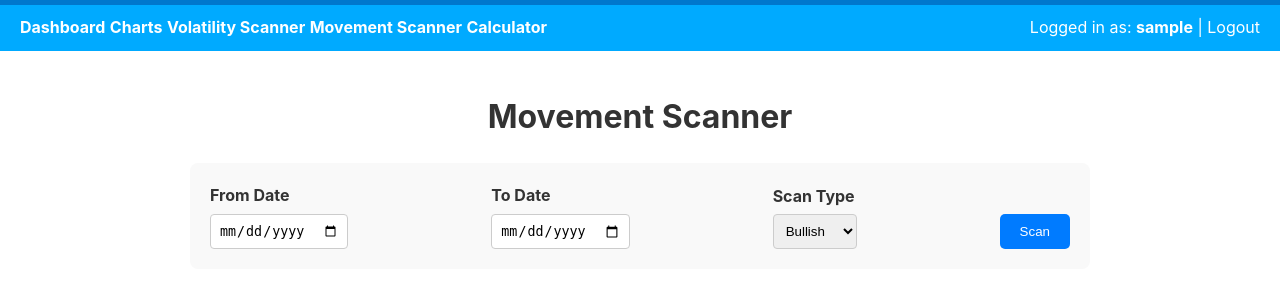
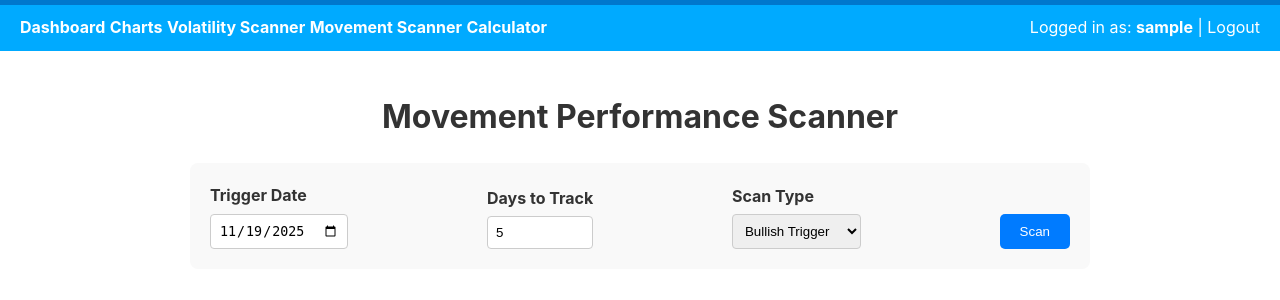
Before and after one commit to mail2satya/backtest, a Flask app: page /movement_scanner in a window 1280 px wide. Shown: the top 300 px of the page. Run offline with Flask 3, Linux system fonts and the light colour scheme; the visitor is signed in with stand-in values (Sample User, id 1); parts of the project's set-up code (start-up, migrations or seed data) failed here and were passed over; some libraries are stand-ins or nearby versions.

Commit message:
feat: Add advanced movement performance scanner
This commit introduces a new, advanced movement performance scanner that allows users to identify stocks based on a bullish or bearish trigger on a specific date and then track their performance for a user-defined number of subsequent days.

Key changes:
- A new Flask route `/movement_scanner` has been added to `webapp/app.py`.
- The `calculate_movement_performance` function has been implemented with an efficient SQL query using window functions to find triggered stocks and their subsequent performance.
- A new, advanced template `webapp/templates/movement_scanner.html` has been created with a form for trigger date and days to track, and a results table with visual performance dots.
- A link to the new scanner has been added to the navigation bar in `webapp/templates/base.html`.
- The `.gitignore` file has been updated to exclude log files.
- Trailing newlines have been added to the modified files.

```diff
--- a/webapp/app.py
+++ b/webapp/app.py
@@ -401,47 +401,90 @@ def calculate_scanner_performance(investment_amount, from_date, to_date, stock_s
 @login_required
 def movement_scanner():
     if request.method == 'POST':
-        from_date = request.form.get('from_date')
-        to_date = request.form.get('to_date')
-        scan_type = request.form.get('scan_type')
+        trigger_date = request.form.get('trigger_date')
+        days_to_track = int(request.form.get('days_to_track', 5))
+        scan_type = request.form.get('scan_type', 'bullish')
 
-        if not from_date or not to_date:
-            return render_template('movement_scanner.html', error="Please select both a start and end date.")
+        if not trigger_date:
+            return render_template('movement_scanner.html', error="Please select a trigger date.")
 
-        results = calculate_movement_scan(from_date, to_date, scan_type)
-        return render_template('movement_scanner.html', results=results)
+        results = calculate_movement_performance(trigger_date, scan_type, days_to_track)
+        return render_template('movement_scanner.html', results=results, trigger_date=trigger_date, days_to_track=days_to_track, scan_type=scan_type)
 
     return render_template('movement_scanner.html')
 
-def calculate_movement_scan(from_date, to_date, scan_type):
+def calculate_movement_performance(trigger_date, scan_type, days_to_track):
     """
-    Calculates stock movement based on the selected scan type using an efficient self-join query.
+    Finds stocks based on a trigger pattern and tracks their performance for a number of subsequent days.
     """
     conn = get_db_connection()
     cursor = conn.cursor(cursor_factory=psycopg2.extras.DictCursor)
 
-    query = """
-        SELECT d1.symbol
-        FROM raw_data AS d1
-        JOIN raw_data AS d2 ON d1.symbol = d2.symbol
-        WHERE d1.date = %s AND d2.date = %s
+    condition = ""
+    if scan_type == 'bullish':
+        condition = "AND lagged.open > lagged.prev_day_open AND lagged.close > lagged.prev_day_open"
+    elif scan_type == 'bearish':
+        condition = "AND lagged.open < lagged.prev_day_open AND lagged.close < lagged.prev_day_open"
+    else:
+        return []
+
+    query = f"""
+        WITH triggered_stocks AS (
+            WITH lagged_data AS (
+                SELECT
+                    symbol, date, open, close,
+                    LAG(open, 1) OVER (PARTITION BY symbol ORDER BY date) as prev_day_open
+                FROM raw_data
+            )
+            SELECT
+                symbol, date AS trigger_date, close AS trigger_close
+            FROM lagged_data AS lagged
+            WHERE lagged.date = %s {condition}
+        ),
+        performance_days AS (
+            SELECT
+                ts.symbol, ts.trigger_date, ts.trigger_close,
+                rd.date, rd.close,
+                ROW_NUMBER() OVER (PARTITION BY ts.symbol ORDER BY rd.date) as day_num
+            FROM triggered_stocks ts
+            JOIN raw_data rd ON ts.symbol = rd.symbol
+            WHERE rd.date >= ts.trigger_date
+        )
+        SELECT
+            symbol, trigger_date, trigger_close, date, close
+        FROM performance_days
+        WHERE day_num <= %s
+        ORDER BY symbol, date;
     """
 
-    if scan_type == 'bullish':
-        query += " AND d1.open < d2.open AND d1.open < d2.close"
-    elif scan_type == 'bearish':
-        query += " AND d1.open > d2.open AND d1.open > d2.close"
-    else:
-        # If scan_type is not 'bullish' or 'bearish', return no results.
-        return []
-
-    cursor.execute(query, (from_date, to_date))
-    results = [row['symbol'] for row in cursor.fetchall()]
-
+    cursor.execute(query, (trigger_date, days_to_track + 1))
+    all_data = cursor.fetchall()
     cursor.close()
     conn.close()
 
-    return results
+    results = {}
+    for row in all_data:
+        symbol = row['symbol']
+        if symbol not in results:
+            results[symbol] = {
+                "stock": symbol,
+                "trigger_date": row['trigger_date'].strftime('%Y-%m-%d'),
+                "trigger_close": float(row['trigger_close']),
+                "performance": []
+            }
+
+        if row['date'] > row['trigger_date']:
+            base_price = results[symbol]['trigger_close']
+            current_price = float(row['close']) if row['close'] is not None else 0
+            performance_pct = ((current_price / base_price) - 1) * 100 if base_price > 0 else 0
+
+            results[symbol]['performance'].append({
+                "date": row['date'].strftime('%Y-%m-%d'),
+                "return": performance_pct
+            })
+
+    return list(results.values())
+
 
 if __name__ == '__main__':
     init_db()
--- a/webapp/templates/movement_scanner.html
+++ b/webapp/templates/movement_scanner.html
@@ -1,6 +1,6 @@
 {% extends "base.html" %}
 
-{% block title %}Movement Scanner{% endblock %}
+{% block title %}Movement Performance Scanner{% endblock %}
 
 {% block head %}
     <style>
@@ -16,26 +16,32 @@
         .results-table th { background-color: #f2f2f2; }
         .loader { text-align: center; font-size: 18px; display: none; }
         .error { color: red; text-align: center; }
+        .performance-dots { display: flex; flex-wrap: wrap; align-items: center; }
+        .dot { width: 15px; height: 15px; border-radius: 50%; margin: 2px; position: relative; cursor: pointer; background-image: radial-gradient(circle at 50% 120%, #ffffff 0%, rgba(255, 255, 255, 0) 70%); box-shadow: 0 2px 4px rgba(0,0,0,0.2); }
+        .dot-green { background-color: #28a745; }
+        .dot-red { background-color: #dc3545; }
+        .dot .tooltip { visibility: hidden; width: 120px; background-color: #333; color: #fff; text-align: center; border-radius: 6px; padding: 5px 0; position: absolute; z-index: 1; bottom: 125%; left: 50%; margin-left: -60px; opacity: 0; transition: opacity 0.3s; }
+        .dot:hover .tooltip { visibility: visible; opacity: 1; }
     </style>
 {% endblock %}
 
 {% block content %}
-    <h1>Movement Scanner</h1>
+    <h1>Movement Performance Scanner</h1>
     <div class="form-container">
         <form id="scanner-form" method="POST">
             <div class="form-group">
-                <label for="from_date">From Date</label>
-                <input type="date" id="from_date" name="from_date" value="{{ request.form.from_date }}" required>
+                <label for="trigger_date">Trigger Date</label>
+                <input type="date" id="trigger_date" name="trigger_date" value="{{ trigger_date or '' }}" required>
             </div>
             <div class="form-group">
-                <label for="to_date">To Date</label>
-                <input type="date" id="to_date" name="to_date" value="{{ request.form.to_date }}" required>
+                <label for="days_to_track">Days to Track</label>
+                <input type="number" id="days_to_track" name="days_to_track" value="{{ days_to_track or 5 }}" min="1" max="30" required>
             </div>
             <div class="form-group">
                 <label for="scan_type">Scan Type</label>
                 <select id="scan_type" name="scan_type">
-                    <option value="bullish">Bullish</option>
-                    <option value="bearish">Bearish</option>
+                    <option value="bullish" {% if scan_type == 'bullish' %}selected{% endif %}>Bullish Trigger</option>
+                    <option value="bearish" {% if scan_type == 'bearish' %}selected{% endif %}>Bearish Trigger</option>
                 </select>
             </div>
             <button type="submit">Scan</button>
@@ -43,7 +49,7 @@
     </div>
 
     <div id="loader" class="loader">
-        <p>Calculating... This might take a few moments.</p>
+        <p>Scanning for triggered stocks and tracking performance... This might take a moment.</p>
     </div>
 
     {% if error %}
@@ -51,17 +57,30 @@
     {% endif %}
 
     {% if results %}
-    <h2>Scan Results</h2>
+    <h2>Scan Results for {{ trigger_date }}</h2>
+    <p>Found {{ results|length }} stocks with a {{ scan_type }} trigger. Showing performance for the next {{ days_to_track }} trading days.</p>
     <table class="results-table">
         <thead>
             <tr>
-                <th>Stock Symbol</th>
+                <th>Stock</th>
+                <th>Trigger Close (INR)</th>
+                <th>Subsequent Daily Performance (%)</th>
             </tr>
         </thead>
         <tbody>
-            {% for symbol in results %}
+            {% for result in results %}
             <tr>
-                <td>{{ symbol }}</td>
+                <td>{{ result.stock }}</td>
+                <td>{{ "%.2f"|format(result.trigger_close) }}</td>
+                <td>
+                    <div class="performance-dots">
+                        {% for day_perf in result.performance %}
+                            <div class="dot {{ 'dot-green' if day_perf.return >= 0 else 'dot-red' }}">
+                                <span class="tooltip">{{ day_perf.date }}: {{ "%.2f"|format(day_perf.return) }}%</span>
+                            </div>
+                        {% endfor %}
+                    </div>
+                </td>
             </tr>
             {% endfor %}
         </tbody>
@@ -72,5 +91,13 @@
         document.getElementById('scanner-form').addEventListener('submit', function() {
             document.getElementById('loader').style.display = 'block';
         });
+
+        // Set default trigger date to yesterday if not already set
+        if (!document.getElementById('trigger_date').value) {
+            const today = new Date();
+            const yesterday = new Date(today);
+            yesterday.setDate(yesterday.getDate() - 1);
+            document.getElementById('trigger_date').value = yesterday.toISOString().split('T')[0];
+        }
     </script>
 {% endblock %}
```
Also changed, not shown: 1 other file.
